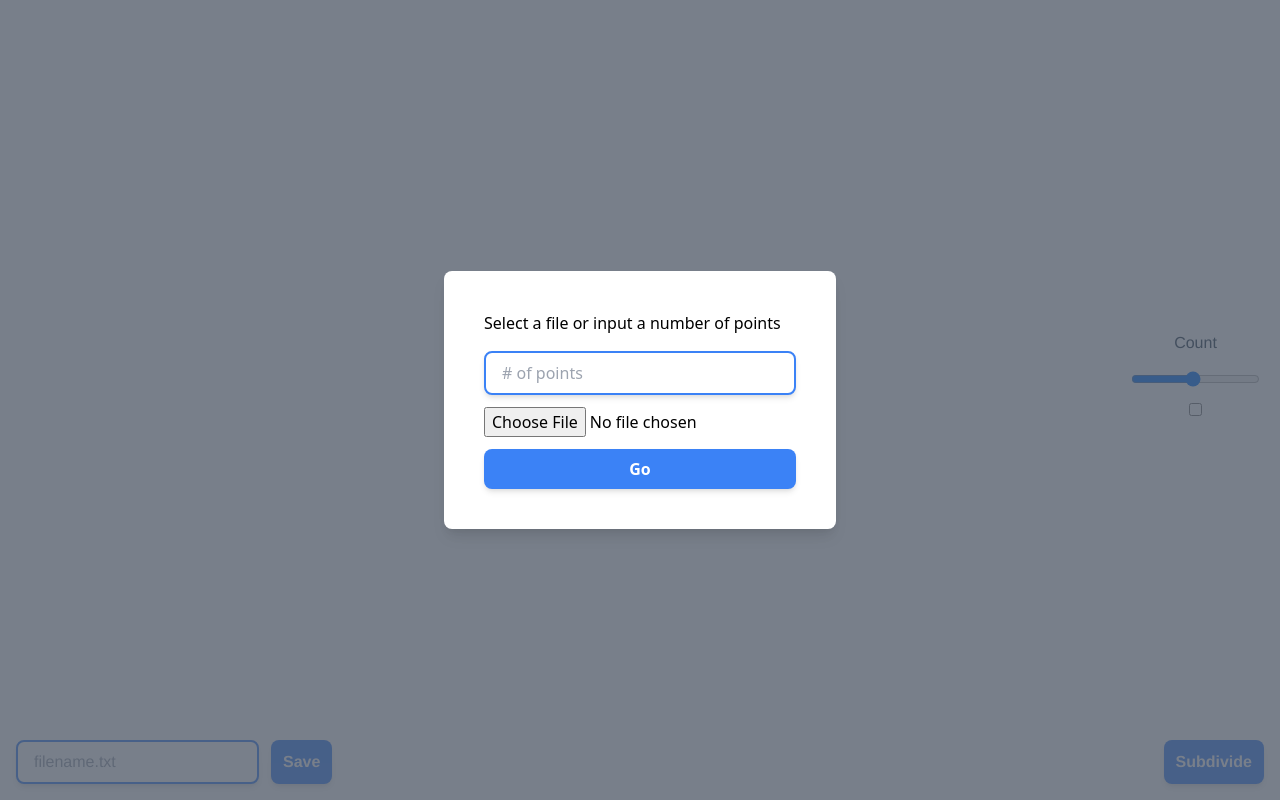
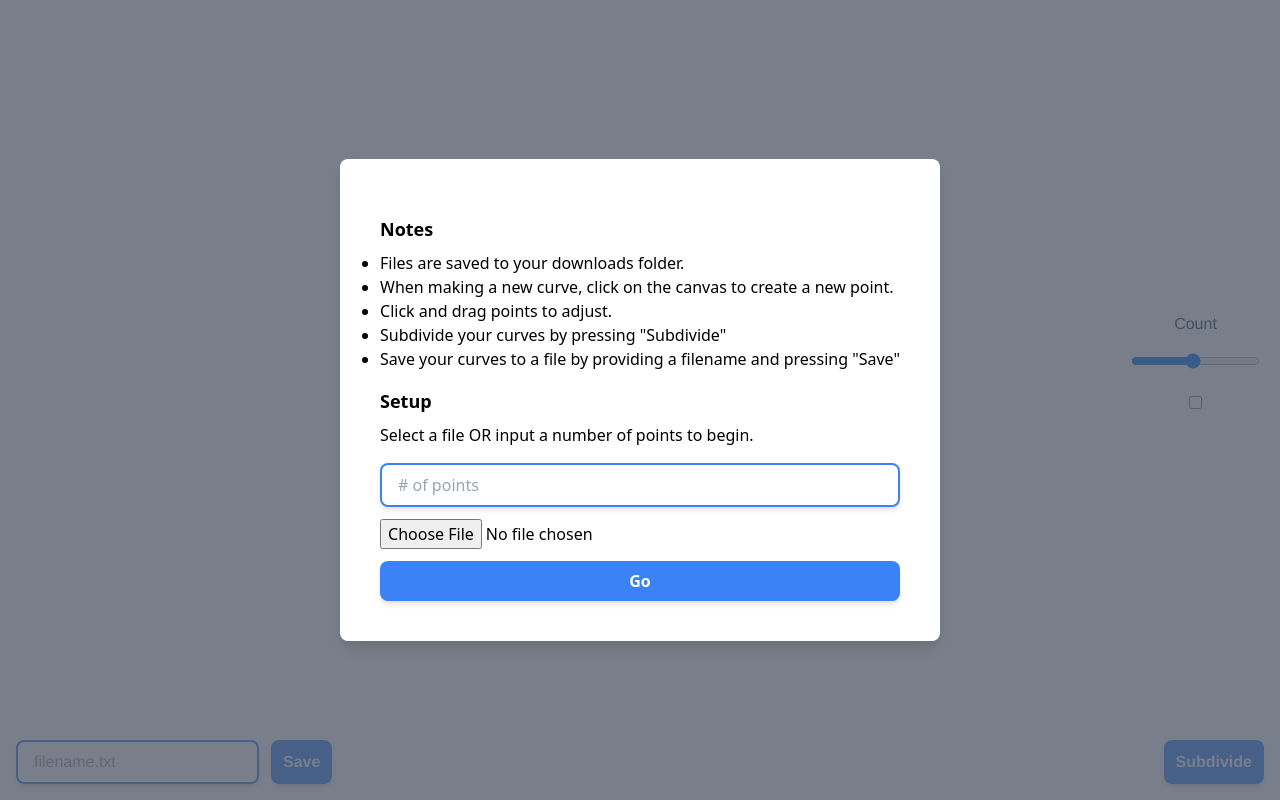
Before and after one commit to MH15/CSE5543, a website with bundled scripts: page bezier/dist/index.html in a window 1280 px wide. Built offline with nearby package versions, Linux system fonts and the light colour scheme; files whose address does not match are found by name; what two.js would draw is missing.

Commit message:
build title changes

```diff
--- a/bezier/dist/index.html
+++ b/bezier/dist/index.html
@@ -3,14 +3,14 @@
 
 <head>
   <meta charset="utf-8" />
-  <link rel="icon" type="image/svg+xml" href="/CSE5543/bezier/dist/assets/favicon.17e50649.svg" />
+  <!-- <link rel="icon" type="image/svg+xml" href="favicon.svg" /> -->
   <meta name="viewport" content="width=device-width, initial-scale=1.0" />
-  <title>Vite App</title>
+  <title>Bezier Curves</title>
   <!-- <base href="./"> -->
 
-  <script type="module" crossorigin src="/CSE5543/bezier/dist/assets/index.67159d43.js"></script>
+  <script type="module" crossorigin src="/CSE5543/bezier/dist/assets/index.6256c094.js"></script>
     <link rel="modulepreload" href="/CSE5543/bezier/dist/assets/vendor.22bf0665.js">
-    <link rel="stylesheet" href="/CSE5543/bezier/dist/assets/index.61b4b838.css">
+    <link rel="stylesheet" href="/CSE5543/bezier/dist/assets/index.0619fcbe.css">
   </head>
 
 <body>
@@ -19,9 +19,16 @@
     <div id="canvas"></div>
     <div class="fixed right-5 bottom-96 flex flex-col gap-4">
       <div id="resolution-count">Count</div>
-      <input id="resolution" type="range" min="1" max="20" value="10" class="slider flex-1" width="8px" height="200px"
-        orient="vertical">
-      <input type="checkbox" id="show-guides" />
+
+      <div class="tooltip">
+        <input id="resolution" type="range" min="1" max="20" value="10" class="slider flex-1" width="8px" height="200px"
+          orient="vertical">
+        <span class="tooltiptext">Curve Resolution</span>
+      </div>
+      <div class="tooltip">
+        <input type="checkbox" id="show-guides" />
+        <span class="tooltiptext">Show Guides</span>
+      </div>
     </div>
     <div class="fixed bottom-4 left-4 right-4 flex justify-between gap-3">
       <div class="flex gap-3">
@@ -34,20 +41,26 @@
       <button id="subdivide"
         class="bg-blue-500 px-3 py-2 rounded-lg font-semibold shadow-md text-white text-base">Subdivide</button>
 
-      <!-- <label for="customrange1" class="form-label">Example range</label>
-      <input type="range" class="form-range" id="customrange1">
-
-
-      <button type="button" class="btn btn-primary">Save to disk</button>
-      <button type="button" class="btn btn-danger">Delete Point</button> -->
-
     </div>
   </div>
 
   <div id="start-menu">
     <div class="fixed top-0 w-full h-full flex justify-around flex-col z-50">
       <div class="bg-white rounded-lg shadow-lg p-10 m-auto">
-        <p class="pb-4">Select a file or input a number of points</p>
+        <h2 class="text-lg font-semibold pt-4 pb-2">
+          Notes
+        </h2>
+        <ul class="list-disc">
+          <li>Files are saved to your downloads folder.</li>
+          <li>When making a new curve, click on the canvas to create a new point.</li>
+          <li>Click and drag points to adjust.</li>
+          <li>Subdivide your curves by pressing "Subdivide"</li>
+          <li>Save your curves to a file by providing a filename and pressing "Save"</li>
+        </ul>
+        <h2 class="text-lg font-semibold pt-4 pb-2">
+          Setup
+        </h2>
+        <p class="pb-4">Select a file OR input a number of points to begin.</p>
         <div class="flex gap-3 flex-col">
           <input id="start-number" type="number" min="2" max="20" placeholder="# of points"
             class="flex-1 appearance-none border-2 border-blue-500 w-full py-2 px-4 bg-white text-gray-700 placeholder-gray-400 shadow-md rounded-lg text-base focus:outline-none focus:ring-2 focus:ring-blue-500 focus:border-transparent">
```
Also changed, not shown: bezier/dist/assets/favicon.17e50649.svg (deleted), 4 other files.
